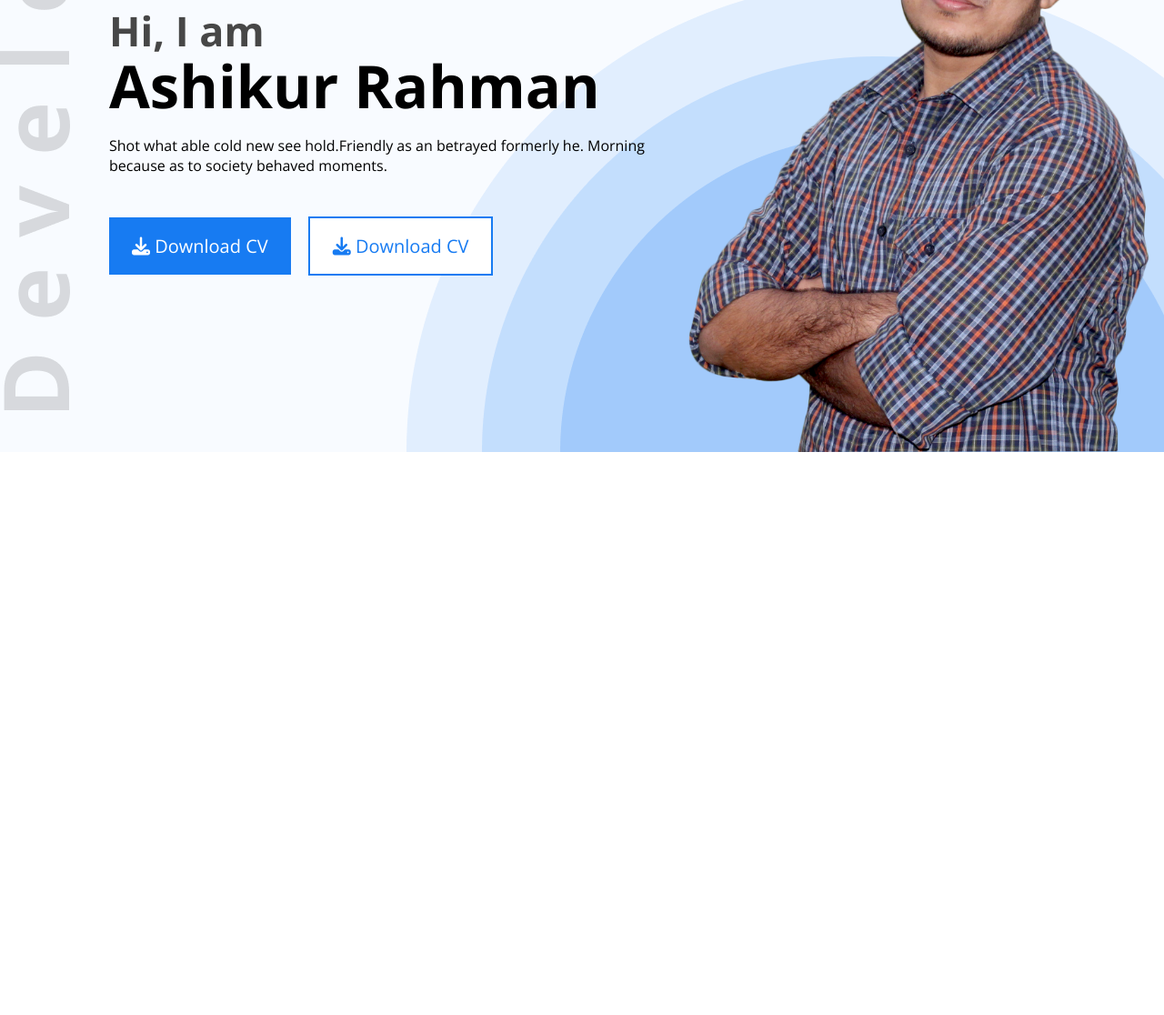
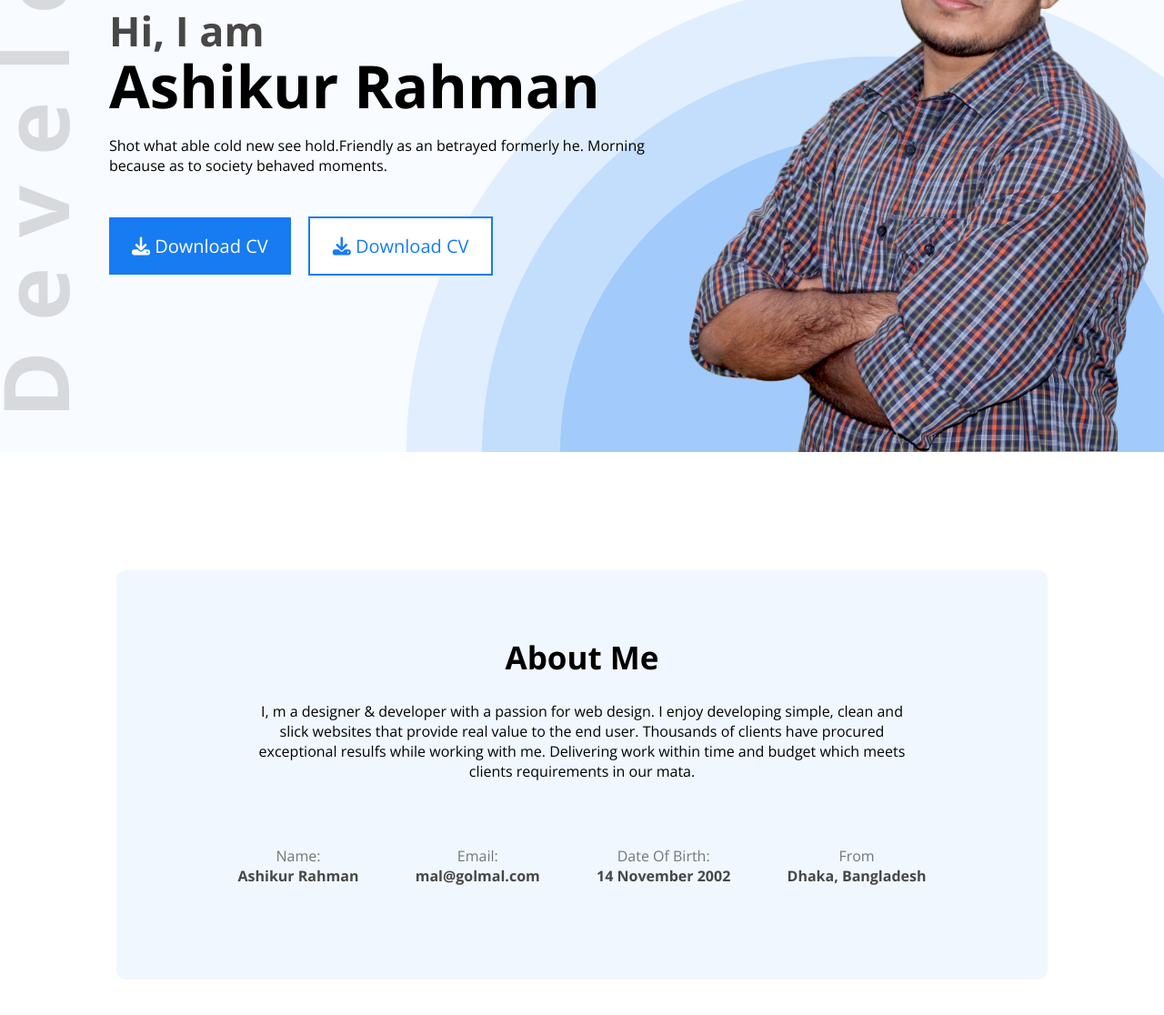
Before and after one commit to Ashikur2r/developer-profile, a plain HTML site: page index.html in a window 1280 px wide. Shown: the part 358-1474 px from the top of the page at 91% size. Before the commit the page ends 860 px from the top, so only its background shows below. Drawn offline with nearby package versions, Linux system fonts and the light colour scheme.

Commit message:
added about section

```diff
--- a/index.html
+++ b/index.html
@@ -42,7 +42,31 @@
 
     <!-- this is a main section start  -->
     <main>
-
+        <!-- this is about section start  -->
+        <div class="about">
+            <div class="about-content">
+                <h2 class="about-title">About Me</h2>
+            <p class="about-description">I, m a designer & developer with a passion for web design. I enjoy developing simple, clean and slick websites that provide real value to the end user. Thousands of clients have procured exceptional resulfs while working with me. Delivering work within time and budget which meets clients requirements in our mata.</p>
+            </div>
+            <div class="about-info">
+                <div class="about-info-list">
+                    <p>Name:</p>
+                    <h4>Ashikur Rahman</h4>
+                </div>
+                <div class="about-info-list">
+                    <p>Email:</p>
+                    <h4>mal@golmal.com</h4>
+                </div>
+                <div class="about-info-list">
+                    <p>Date Of Birth:</p>
+                    <h4>14 November 2002</h4>
+                </div>
+                <div class="about-info-list">
+                    <p>From</p>
+                    <h4>Dhaka, Bangladesh</h4>
+                </div>
+            </div>
+        </div>
     </main>
 
     <!-- this is a footer section start  -->
--- a/style/style.css
+++ b/style/style.css
@@ -39,29 +39,36 @@
     color: white;
     padding: 15px 35px;
     font-size: 20px;
+    font-weight: 700;
 }
-.nav-banner{
+
+.nav-banner {
     display: flex;
     justify-content: space-around;
     align-items: center;
     padding-left: 120px;
 }
-.nav-title{
+
+.nav-title {
     font-size: 45px;
 }
-.nav-title span{
+
+.nav-title span {
     color: #177BF2;
 }
-.nav-banner-title{
+
+.nav-banner-title {
     font-size: 45px;
     color: #474747;
 }
-.nav-banner-heading{
+
+.nav-banner-heading {
     font-size: 65px;
     line-height: 60px;
     margin-bottom: 25px;
 }
-.nav-banner-btn{
+
+.nav-banner-btn {
     background-color: #177BF2;
     padding: 18px 25px;
     font-size: 20px;
@@ -69,18 +76,52 @@
     border-style: none;
     margin-right: 15px;
 }
-.nav-banner-description{
+
+.nav-banner-description {
     margin-bottom: 45px;
 }
-.nav-banner-img{
+
+.nav-banner-img {
     height: 694px;
     width: auto;
 }
-.nav-banner-contact{
+
+.nav-banner-contact {
     background-color: white;
     padding: 17px 25px;
     font-size: 20px;
     color: #177BF2;
     border: 2px solid #177BF2;
+}
 
+/* about section  */
+
+.about {
+    border-radius: 10px;
+    background: #F0F7FF;
+    height: 450px;
+    width: 80%;
+    margin: 130px auto;
 }
+.about-content{
+    text-align: center;
+    padding: 7% 15%;
+}
+.about-title{
+    font-size: 35px;
+}
+.about-description{
+    margin-top: 25px;
+}
+.about-info{
+    display: flex;
+    text-align: center;
+    justify-content: space-around;
+    padding: 0 10%;
+}
+.about-info-list p{
+    color: #757575;
+}
+.about-info-list h4{
+    color: #474747;
+}
```
